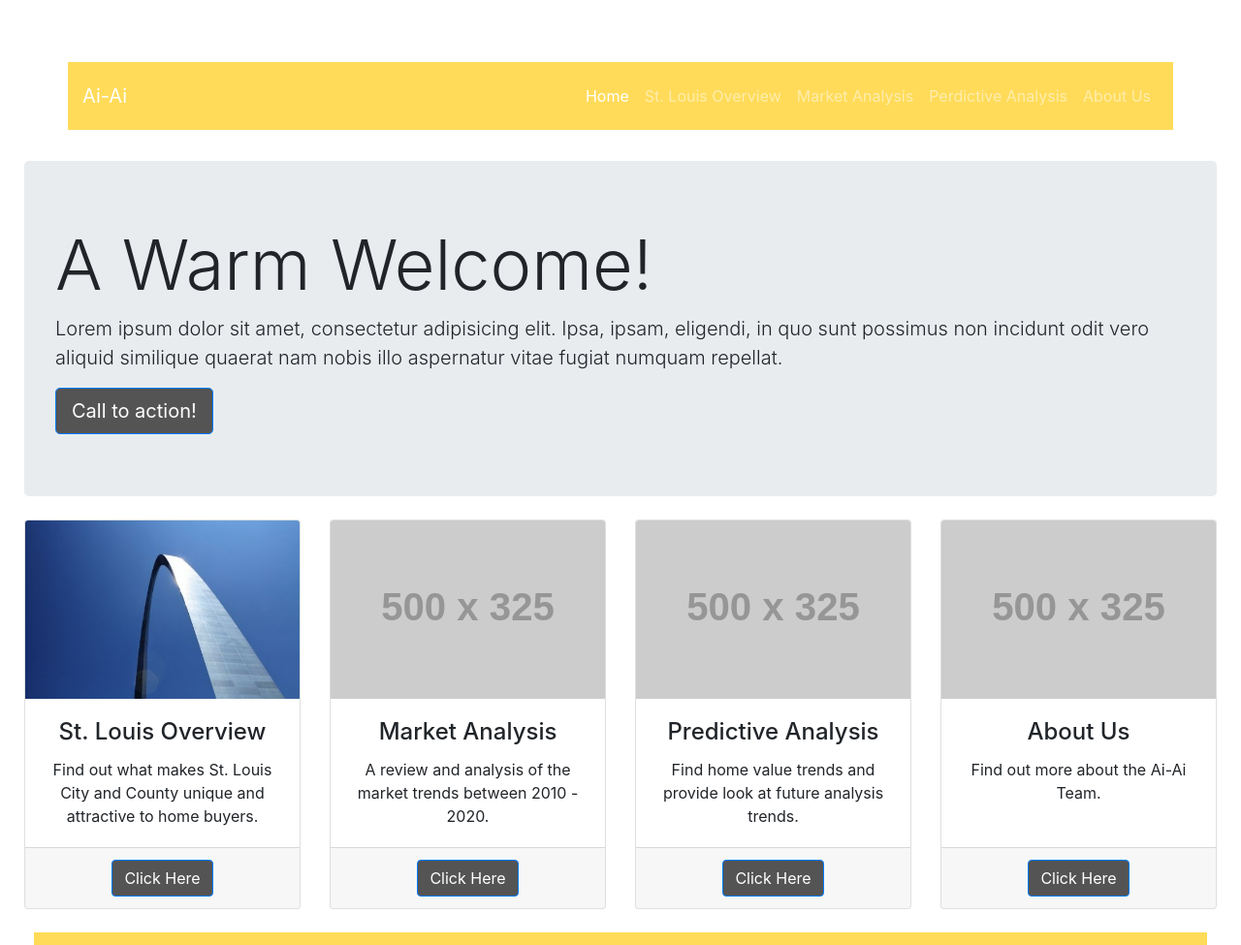
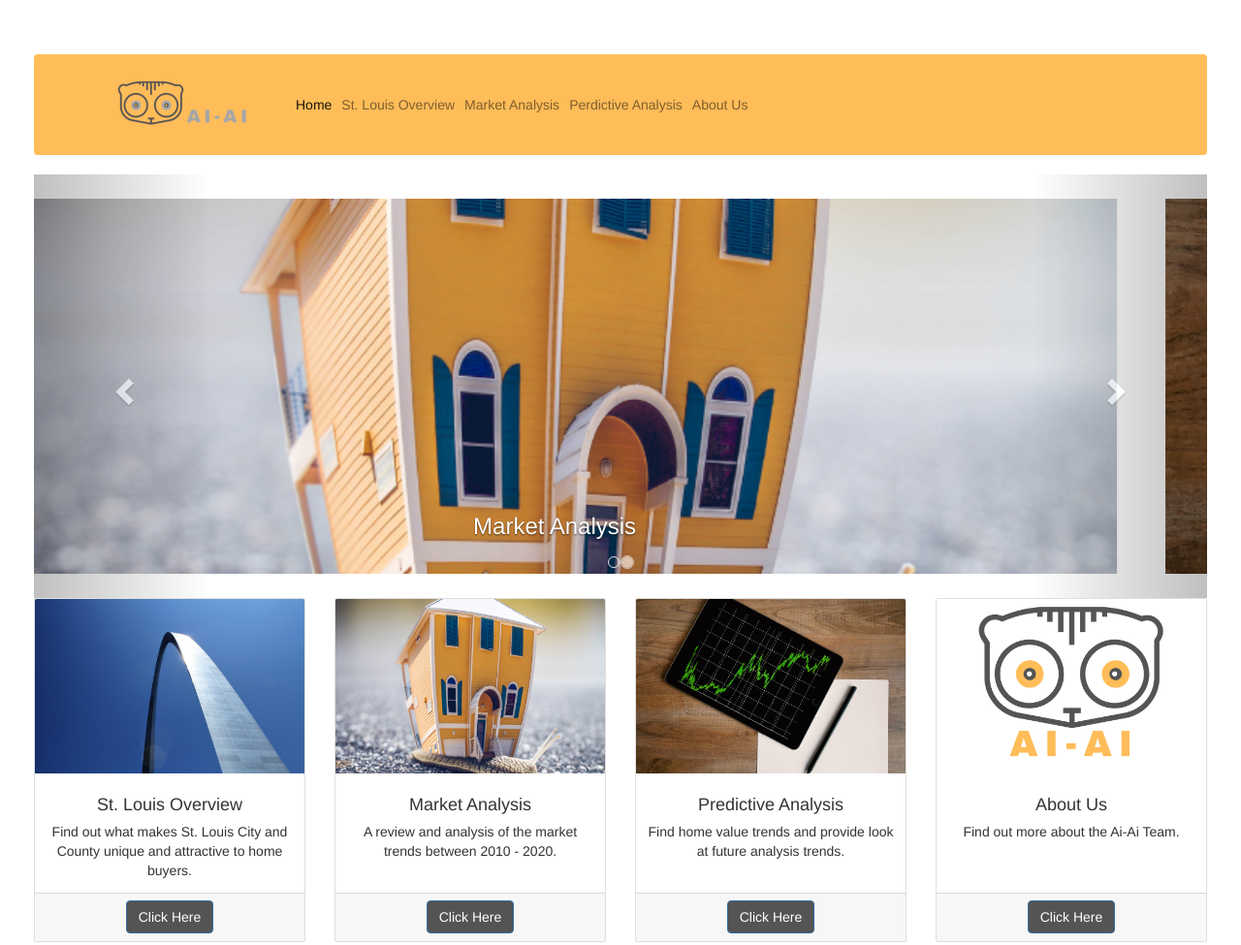
Before and after one commit to psychicesp/AI-AI, a website: page html/index.html in a window 1280 px wide. Shown: the top 975 px of the page at 97% size. Drawn offline with nearby package versions, Linux system fonts and the light colour scheme; placeholder pictures from the web are drawn by us.

Commit message:
Initial Webpage design.

```diff
--- a/html/css/heroic-features.css
+++ b/html/css/heroic-features.css
@@ -8,14 +8,24 @@ body {
 }
 
 .container {
-  background-color: #ffdb59;
+  background-color: #ffbd59;
   padding: 15px;
+
   text-emphasis-color: #0c0c0c;;
+}
 
+ nav {
+  background-color:#ffbd59;
+  padding: 25px;
+  margin-left: 35px;
+  margin-right: 35px;
+  text-decoration-color: #0c0c0c;
+  text-emphasis-position: center
 
-}
+ }
+
 footer {
-  background-color:#ffdb59;
+  background-color:#ffbd59;
   padding: 25px;
   margin-left: 35px;
   margin-right: 35px;
@@ -27,6 +37,20 @@ footer {
  }
 
  .header_container{
-  margin-left: 25px;
-  margin-right: 25px;
+  margin-left: 35px;
+  margin-right: 35px;
  }
+/*Carousel*/
+ .carousel-inner img {
+  width: 100%; /* Set width to 100% */
+  margin: auto;
+  padding: 25px;
+  min-height:200px;
+}
+
+/* Hide the carousel text when the screen is less than 600 pixels wide */
+@media (max-width: 600px) {
+.carousel-caption {
+  display: none;
+}
+}
--- a/html/index.html
+++ b/html/index.html
@@ -8,22 +8,27 @@
   <meta name="description" content="">
   <meta name="author" content="">
 
-  <title>Heroic Features - Start Bootstrap Template</title>
+  <title>Ai-Ai</title>
 
   <!-- Bootstrap core CSS -->
   <link href="vendor/bootstrap/css/bootstrap.min.css" rel="stylesheet">
+  <script src="https://ajax.googleapis.com/ajax/libs/jquery/3.5.1/jquery.min.js"></script>
+  <script src="https://maxcdn.bootstrapcdn.com/bootstrap/3.4.1/js/bootstrap.min.js"></script>
+  <script src="https://d3js.org/d3.v5.min.js"></script>
 
   <!-- Custom styles for this template -->
+
+  <link href="https://maxcdn.bootstrapcdn.com/bootstrap/3.4.1/css/bootstrap.min.css" rel="stylesheet">
   <link href="css/heroic-features.css" rel="stylesheet">
-
 </head>
 
 <body>
 
   <!-- Navigation -->
-  <nav class="navbar navbar-expand-lg text-black navbar-dark">
+  <nav class="navbar navbar-expand-lg text-black navbar-light">
     <div class="container">
-      <a class="navbar-brand" href="#" >Ai-Ai</a>
+      <a class="navbar-brand" href="#" ></a>
+      <img src = "../Logos/PNG/BW_YellowBG.png">
       <button class="navbar-toggler" type="button" data-toggle="collapse" data-target="#navbarResponsive" aria-controls="navbarResponsive" aria-expanded="false" aria-label="Toggle navigation">
         <span class="navbar-toggler-icon"></span>
       </button>
@@ -54,19 +59,61 @@
   <!-- Page Content -->
   <div class="header_container">
 
-    <!-- Jumbotron Header -->
+    <!-- Jumbotron Header
     <header class="jumbotron my-4">
       <h1 class="display-3">A Warm Welcome!</h1>
       <p class="lead">Lorem ipsum dolor sit amet, consectetur adipisicing elit. Ipsa, ipsam, eligendi, in quo sunt possimus non incidunt odit vero aliquid similique quaerat nam nobis illo aspernatur vitae fugiat numquam repellat.</p>
       <a href="#" class="btn btn-primary btn-lg">Call to action!</a>
-    </header>
+    </header>-->
+    <div class="carousel_container">
+    <div id="myCarousel" class="carousel slide" data-ride="carousel">
+      <!-- Indicators -->
+      <ol class="carousel-indicators">
+        <li data-target="#myCarousel" data-slide-to="0" class="active"></li>
+        <li data-target="#myCarousel" data-slide-to="1"></li>
+      </ol>
+
+      <!-- Wrapper for slides -->
+      <div class="carousel-inner" alt="Market Analysis">
+        <div class="item active">
+          <!--<img src="/Images/EventImage.jpg" alt="HawaiiImage">-->
+          <img src="../Images/house_750x230.png">
+          <div class="carousel-caption">
+            <h3>Market Analysis</h3>
+            <!--<p>Money Money.</p>-->
+          </div>
+        </div>
+
+        <div class="item">
+          <!--<img src="/Images/event2.jpg" alt="Image">-->
+          <img src="../Images/dataimg_750x250.png">
+          <div class="carousel-caption">
+            <h3>Predictive Analysis</h3>
+            <!--<p>Lorem ipsum...</p>-->
+          </div>
+        </div>
+
+
+      </div>
+
+      <!-- Left and right controls -->
+      <a class="left carousel-control" href="#myCarousel" role="button" data-slide="prev">
+        <span class="glyphicon glyphicon-chevron-left" aria-hidden="true"></span>
+        <span class="sr-only">Previous</span>
+      </a>
+      <a class="right carousel-control" href="#myCarousel" role="button" data-slide="next">
+        <span class="glyphicon glyphicon-chevron-right" aria-hidden="false"></span>
+        <span class="sr-only">Next</span>
+      </a>
+  </div>
+</div>
 
     <!-- Page Features -->
     <div class="row text-center">
 
       <div class="col-lg-3 col-md-6 mb-4">
         <div class="card h-100">
-          <img class="card-img-top" src="/Images/StLouis.jpg" alt="...">
+          <img class="card-img-top" src="../Images/StLouisOverview_500x325.png" alt="">
           <div class="card-body">
             <h4 class="card-title">St. Louis Overview</h4>
             <p class="card-text">Find out what makes St. Louis City and County unique and attractive to home buyers.</p>
@@ -76,10 +123,9 @@
           </div>
         </div>
       </div>
-
       <div class="col-lg-3 col-md-6 mb-4">
         <div class="card h-100">
-          <img class="card-img-top" src="http://placehold.it/500x325" alt="">
+          <img class="card-img-top" src="../Images/House_500x325.png" alt="">
           <div class="card-body">
             <h4 class="card-title">Market Analysis</h4>
             <p class="card-text">A review and analysis of the market trends between 2010 - 2020.</p>
@@ -92,7 +138,7 @@
 
       <div class="col-lg-3 col-md-6 mb-4">
         <div class="card h-100">
-          <img class="card-img-top" src="http://placehold.it/500x325" alt="">
+          <img class="card-img-top" src="../Images/DataImg_500x325.png" alt="">
           <div class="card-body">
             <h4 class="card-title">Predictive Analysis</h4>
             <p class="card-text">Find home value trends and provide look at future analysis trends.</p>
@@ -105,7 +151,7 @@
 
       <div class="col-lg-3 col-md-6 mb-4">
         <div class="card h-100">
-          <img class="card-img-top" src="http://placehold.it/500x325" alt="">
+          <img class="card-img-top" src="../Images/AiAi_Logo_500x325.png" alt="">
           <div class="card-body">
             <h4 class="card-title">About Us</h4>
             <p class="card-text">Find out more about the Ai-Ai Team. </p>
```
Also changed, not shown: Images/AiAi_Logo_500x325.png (added), Images/Analysis_500x325.png (added), Images/DataImg_500x325.png (added), Images/House_500x325.png (added), Images/MarketAnalysis_500x325.jpg (renamed from Images/MarketAnalysis.jpg), Images/Market_Analysis_500x325.png (added), Images/StLouisOverview_500x325.png (renamed from Images/StLouisOverview.png), Images/analysis_750x250.png (added), Images/dataimg_750x250.png (added), Images/house_750x230.png (added), Images/logo_750x250.png (added), Images/stl_1000x675.png (added), Images/stl_750x250.png (added), Logos/PNG/BW_Header.png (added), 2 more files.
